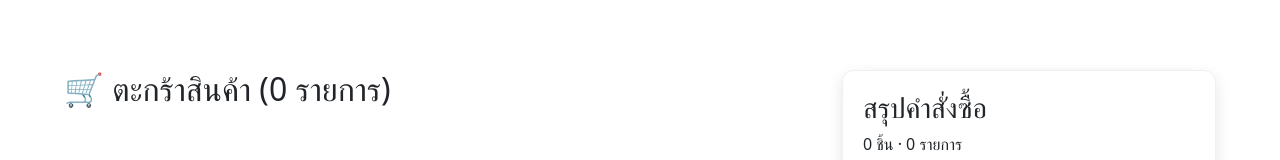
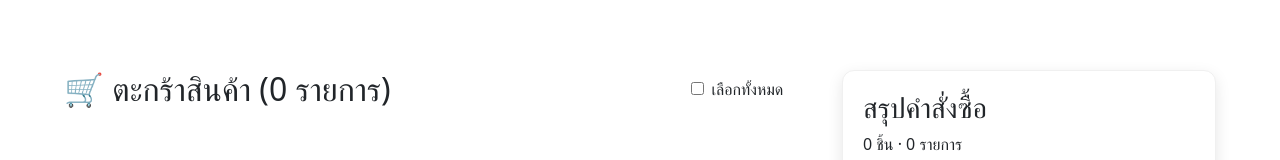
Before and after one commit to JetCigar/rmutt_fullstackclass_2025_1166109051142, an Angular app in the folder frontend/: page /cart in a window 1280 px wide. Shown: the part 234-394 px from the top of the page. Built offline with nearby package versions, Linux system fonts and the light colour scheme.

Commit message:
addbutton

```diff
--- a/frontend/src/app/cart/cart.html
+++ b/frontend/src/app/cart/cart.html
@@ -2,12 +2,28 @@
 
   <!-- LEFT : CART ITEMS -->
   <div class="cart-left">
+    <div class="cart-header">
+      <h2>🛒 ตะกร้าสินค้า ({{cartItems().length}} รายการ)</h2>
 
-    <h2>🛒 ตะกร้าสินค้า ({{cartItems().length}} รายการ)</h2>
+      <div class="select-all">
+        <input type="checkbox"
+        [checked]="isAllSelected()"
+        [indeterminate]="selectedItems().length > 0 && !isAllSelected()"
+        (change)="toggleSelectAll()" />
+
+        <span>  เลือกทั้งหมด</span>
+      </div>
+    </div>
+    <br>
 
     <div class="cart-card" *ngFor="let item of cartItems()">
 
       <div class="product-img">
+        <input type="checkbox"
+        class="select-checkbox"
+        [(ngModel)]="item.selected"
+        (change)="updateSelected()" />
+
         <img [src]="item.product.images?.[0]?.image_url || item.product.image_url || 'https://placehold.co/80x80?text=No+Img'"
              alt="{{ item.product.name }}"
              (error)="$any($event.target).src='https://placehold.co/80x80?text=No+Img'">
@@ -85,7 +101,7 @@
 
       <div class="summary-total">
         <span>รวมทั้งสิ้น</span>
-        <span>฿{{ totalPrice() | number:'1.0-0' }}</span>
+        <span>฿{{ selectedTotal() | number:'1.0-0' }}</span>
       </div>
 
       <button class="checkout-btn" (click)="goCheckout()">
--- a/frontend/src/app/cart/cart.scss
+++ b/frontend/src/app/cart/cart.scss
@@ -14,6 +14,36 @@
 
 .cart-left{
   flex:2;
+}
+
+.select-checkbox {
+  position: absolute;
+  top: 6px;
+  left: 6px;
+  transform: scale(1.2);
+  cursor: pointer;
+}
+
+.product-img {
+  position: relative;
+  width: 80px;
+  height: 80px;
+}
+
+.cart-header {
+  display: flex;
+  align-items: center;
+  gap: 300px;
+}
+
+.cart-header h2 {
+  margin: 0;
+}
+
+.select-all {
+  display: flex;
+  align-items: center;
+   gap: 8px;
 }
 
 .cart-card{
--- a/frontend/src/app/cart/cart.ts
+++ b/frontend/src/app/cart/cart.ts
@@ -2,11 +2,11 @@ import { Component, OnInit, signal, computed } from '@angular/core';
 import { CommonModule } from '@angular/common';
 import { CartService } from '../../services/cart.service';
 import { Router } from '@angular/router';
-
+import { FormsModule } from '@angular/forms';
 @Component({
   selector: 'app-cart',
   standalone: true,
-  imports: [CommonModule],
+  imports: [CommonModule, FormsModule],
   templateUrl: './cart.html',
   styleUrls: ['./cart.scss']
 })
@@ -43,9 +43,49 @@ export class CartComponent implements OnInit {
     }
   }
 
+selectedTotal = computed(() => {
+  return this.selectedItems().reduce((sum, item) => {
+    return sum + item.quantity * item.product.price;
+  }, 0);
+});
+
+selectedItems = signal<any[]>([]);
+
+updateSelected() {
+  const selected = this.cartItems().filter((item: any) => item.selected);
+  this.selectedItems.set(selected);
+}
+
+isAllSelected = computed(() => {
+  const items = this.cartItems();
+  return items.length > 0 && items.every((item: any) => item.selected);
+});
+
+//  ฟังก์ชันเลือกทั้งหมด
+toggleSelectAll() {
+  const isAll = this.isAllSelected();
+
+  const updated = this.cartItems().map((item: any) => ({
+    ...item,
+    selected: !isAll
+  }));
+
+  this.cartItems.set(updated);
+  this.updateSelected();
+}
+
   goCheckout(){
-    this.router.navigate(['/order'])
+  const selected = this.selectedItems();
+
+  if (selected.length === 0) {
+    alert("กรุณาเลือกสินค้า");
+    return;
   }
+
+  this.router.navigate(['/order'], {
+    state: { items: selected }   // 🔥 ส่งไปหน้า order
+  });
+}
 
   showCheckout = false;
 
@@ -57,15 +97,19 @@ export class CartComponent implements OnInit {
     this.router.navigate(['/home']);
   }
 
-
-
-
-
   // โหลด cart
   loadCart() {
     this.cartService.getCart(this.customerId).subscribe({
       next: () => {
-        // ค่าใน Signal cartItems จะถูกอัปเดตจาก service แล้ว
+
+        const items = this.cartItems().map((item: any) => ({
+          ...item,
+          selected: item.selected ?? false // 🔥 เพิ่ม
+        }));
+
+        this.cartItems.set(items);
+        this.updateSelected();
+
       },
       error: (err: any) => {
         console.error("โหลด cart ไม่สำเร็จ", err);
@@ -88,7 +132,9 @@ export class CartComponent implements OnInit {
 
         item.quantity = newQty;
         // บังคับให้ signal trigger การเปลี่ยนค่า
+
         this.cartItems.set([...this.cartItems()]);
+        this.updateSelected();
       });
   }
 
```
Also changed, not shown: 1 other file (tests, documents, lock files or other folders).
